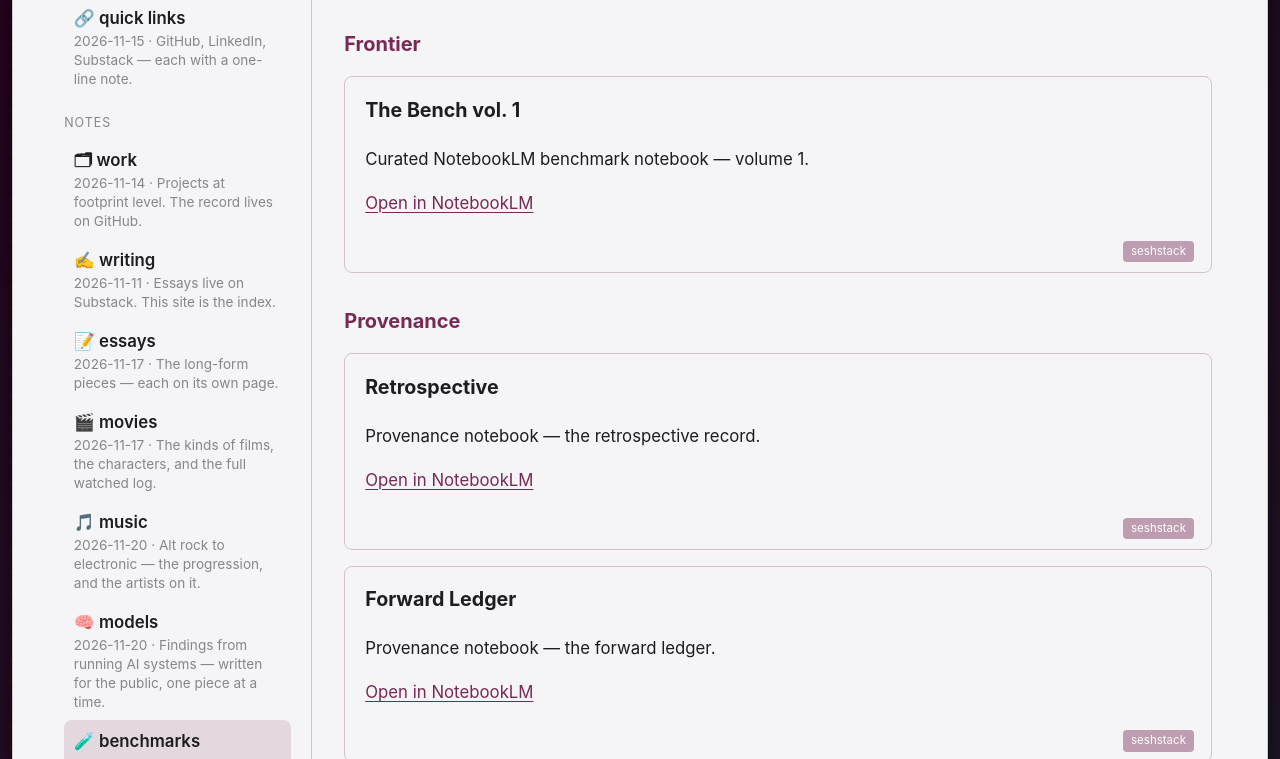
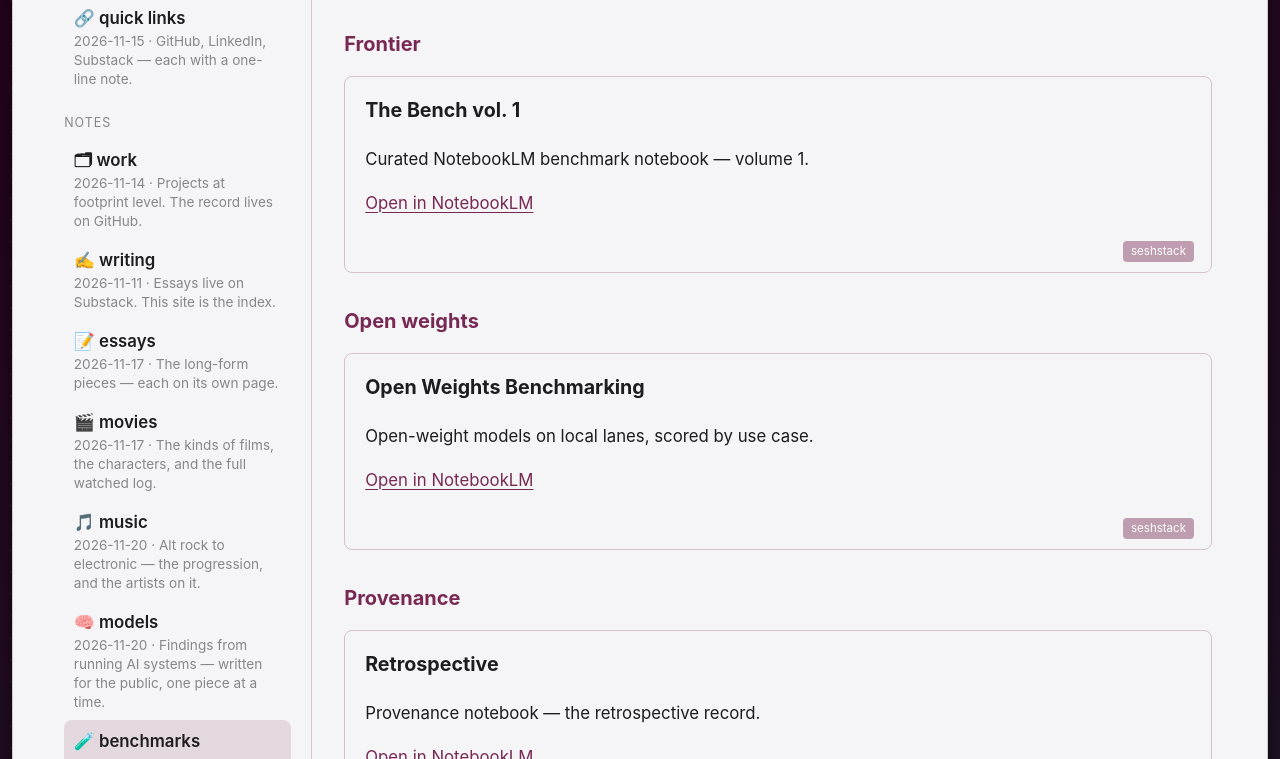
Before and after one commit to OpenSesh95/website, a plain HTML site: page benchmarks.html in a window 1280 px wide. Shown: the part 341-1100 px from the top of the page. Drawn offline with Linux system fonts and the light colour scheme.

Commit message:
Benchmarks: add the Open Weights Benchmarking card (HF desk notebook, his 2026-11-20 ruling)

```diff
--- a/benchmarks.html
+++ b/benchmarks.html
@@ -63,6 +63,13 @@
       <p><a href="https://notebook.google.com/notebook/2841937c-1681-4788-aa09-47001c625faf">Open in NotebookLM</a></p>
       <p class="bench-mark">seshstack</p>
     </div>
+    <h2>Open weights</h2>
+    <div class="bench-card" data-series="The Bench">
+      <h3>Open Weights Benchmarking</h3>
+      <p>Open-weight models on local lanes, scored by use case.</p>
+      <p><a href="https://notebook.google.com/notebook/191985a9-6b41-4781-965f-170008776b0d">Open in NotebookLM</a></p>
+      <p class="bench-mark">seshstack</p>
+    </div>
     <h2>Provenance</h2>
     <div class="bench-card" data-series="The Bench">
       <h3>Retrospective</h3>
```
